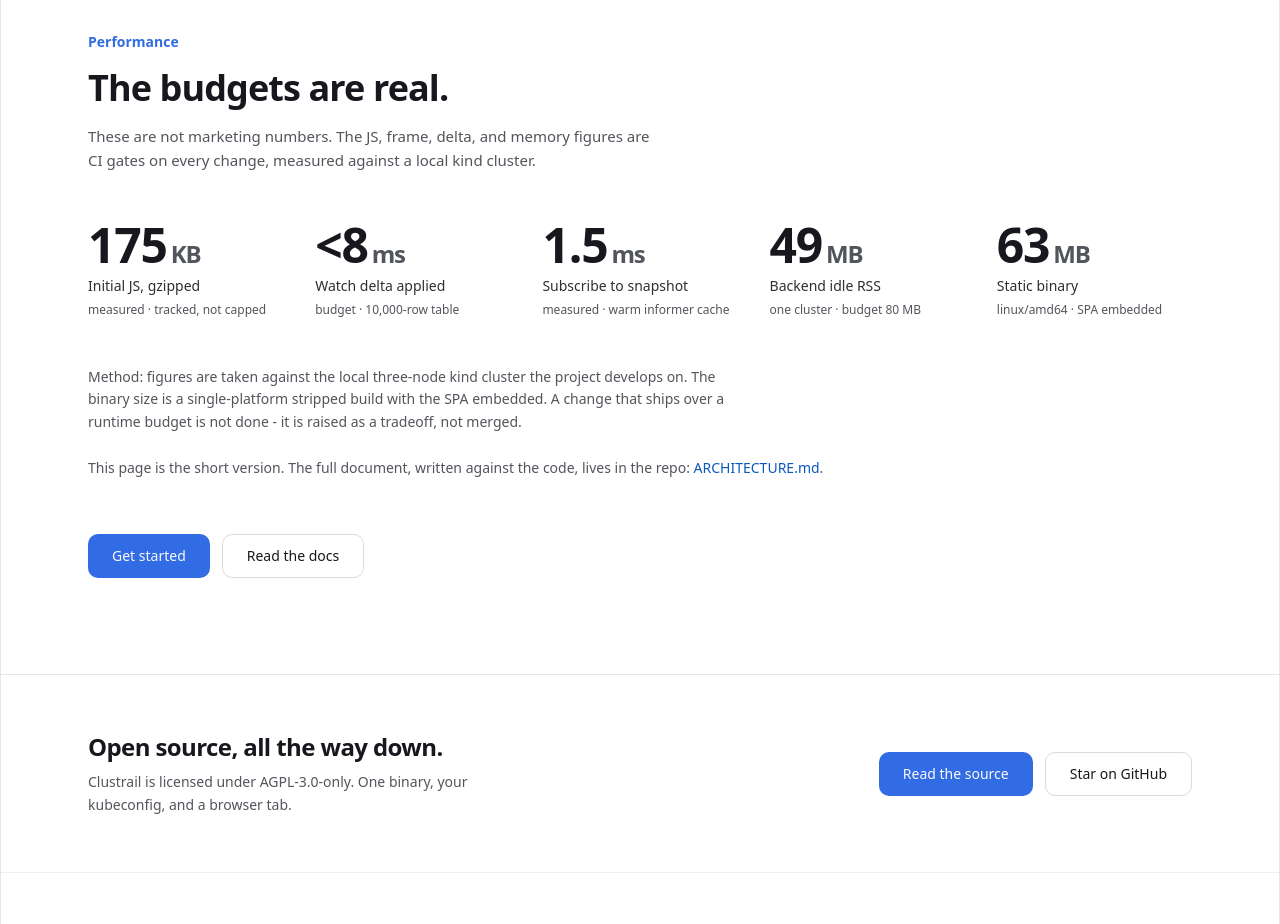
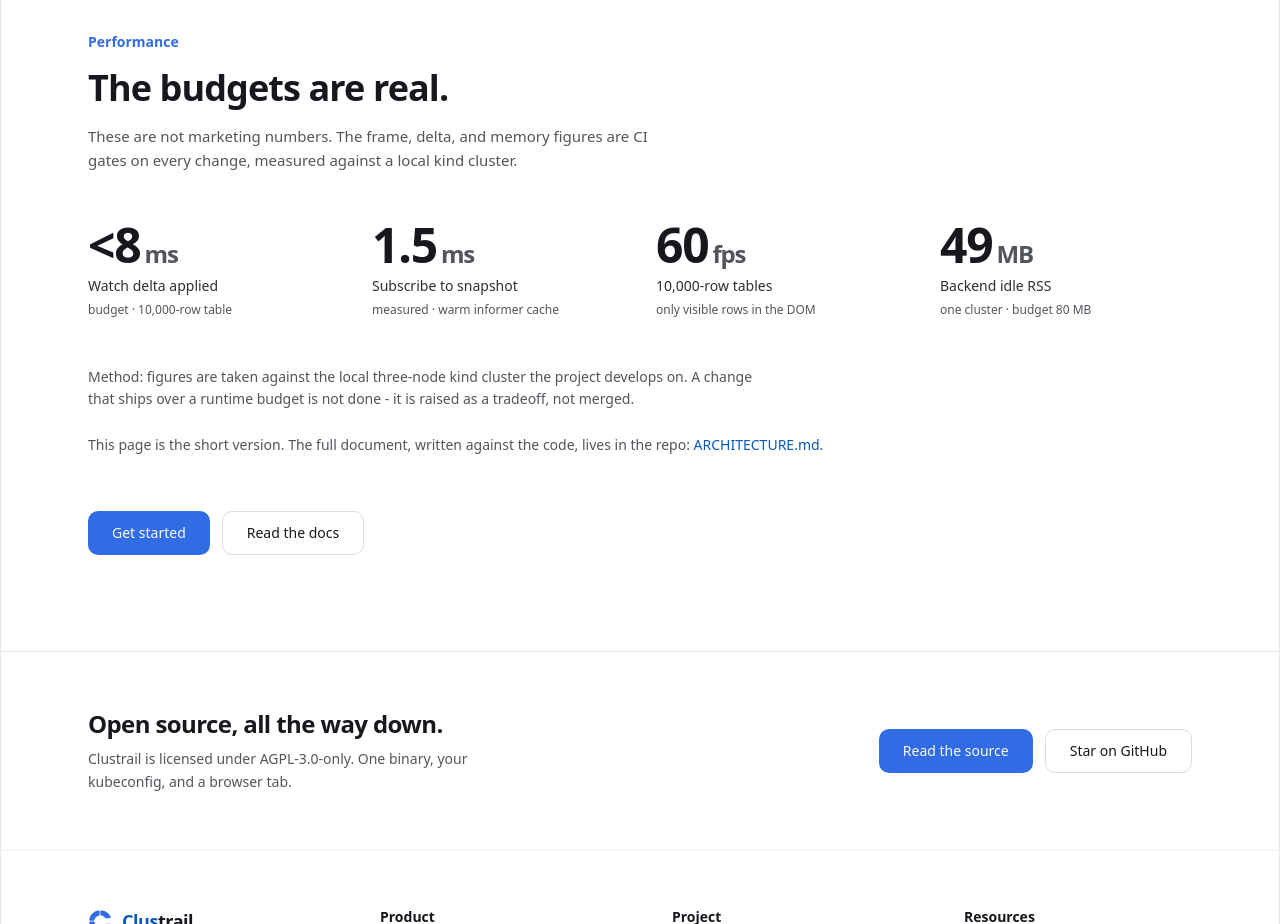
Before and after one commit to clustrail/clustrail.github.io, a Next.js app: page /architecture in a window 1280 px wide. Shown: the part 5100-6024 px from the top of the page. Built offline with nearby package versions, Linux system fonts and the light colour scheme.

Commit message:
Remove bundle and binary size figures from the site

```diff
--- a/app/architecture/page.tsx
+++ b/app/architecture/page.tsx
@@ -107,11 +107,10 @@
   label: string;
   sublabel: string;
 }> = [
-  {value: 175, suffix: 'KB', label: 'Initial JS, gzipped', sublabel: 'measured · tracked, not capped'},
   {value: 8, prefix: '<', suffix: 'ms', label: 'Watch delta applied', sublabel: 'budget · 10,000-row table'},
   {value: 1.5, decimals: 1, suffix: 'ms', label: 'Subscribe to snapshot', sublabel: 'measured · warm informer cache'},
+  {value: 60, suffix: 'fps', label: '10,000-row tables', sublabel: 'only visible rows in the DOM'},
   {value: 49, suffix: 'MB', label: 'Backend idle RSS', sublabel: 'one cluster · budget 80 MB'},
-  {value: 63, suffix: 'MB', label: 'Static binary', sublabel: 'linux/amd64 · SPA embedded'},
 ];
 
 function StepList({
@@ -243,10 +242,10 @@
           <SectionHeader
             kicker="Performance"
             title="The budgets are real."
-            lede="These are not marketing numbers. The JS, frame, delta, and memory figures are CI gates on every change, measured against a local kind cluster."
+            lede="These are not marketing numbers. The frame, delta, and memory figures are CI gates on every change, measured against a local kind cluster."
             align="left"
           />
-          <div className="mt-12 grid grid-cols-2 gap-x-8 gap-y-10 sm:grid-cols-3 lg:grid-cols-5">
+          <div className="mt-12 grid grid-cols-2 gap-x-8 gap-y-10 sm:grid-cols-2 lg:grid-cols-4">
             {RECEIPTS.map((r) => (
               <StatTile
                 key={r.label}
@@ -261,9 +260,8 @@
           </div>
           <p className="mt-12 max-w-2xl text-sm leading-relaxed text-muted-foreground">
             Method: figures are taken against the local three-node kind cluster the project
-            develops on. The binary size is a single-platform stripped build with the SPA embedded.
-            A change that ships over a runtime budget is not done - it is raised as a tradeoff, not
-            merged.
+            develops on. A change that ships over a runtime budget is not done - it is raised as a
+            tradeoff, not merged.
           </p>
 
           <p className="mt-6 text-sm text-muted-foreground">
--- a/components/landing/hero.tsx
+++ b/components/landing/hero.tsx
@@ -72,7 +72,7 @@
         <p
           className="reveal mt-12 text-sm text-muted-foreground"
           style={{'--reveal-delay': '320ms'} as CSSProperties}>
-          175 KB initial JS · 49 MB idle · one 63 MB binary
+          &lt; 8 ms watch deltas · 49 MB idle · one static binary
         </p>
       </div>
     </RevealSection>
--- a/components/landing/metrics-band.tsx
+++ b/components/landing/metrics-band.tsx
@@ -19,11 +19,10 @@
 };
 
 const TILES: Tile[] = [
-  {value: 175, suffix: 'KB', label: 'initial JS, gzipped', sublabel: 'tracked, not capped'},
   {value: 8, prefix: '<', suffix: 'ms', label: 'watch delta to screen', sublabel: '10,000-row table'},
   {value: 1.5, decimals: 1, suffix: 'ms', label: 'subscribe to snapshot', sublabel: 'warm informer cache'},
+  {value: 60, suffix: 'fps', label: '10,000-row tables', sublabel: 'only visible rows in the DOM'},
   {value: 49, suffix: 'MB', label: 'backend idle RSS', sublabel: 'budget 80 MB'},
-  {value: 63, suffix: 'MB', label: 'one static binary', sublabel: 'SPA embedded, no database'},
 ];
 
 export function MetricsBand(): ReactNode {
@@ -33,10 +32,10 @@
         <SectionHeader
           kicker="Performance"
           title="Numbers, not adjectives"
-          lede="Every figure below is measured, not marketed. Runtime budgets are hard acceptance criteria; bundle and binary size are tracked, not capped."
+          lede="Every figure below is measured, not marketed. Runtime budgets are hard acceptance criteria, enforced in CI."
         />
 
-        <div className="mt-14 grid grid-cols-2 gap-x-8 gap-y-10 sm:grid-cols-3 lg:grid-cols-5">
+        <div className="mt-14 grid grid-cols-2 gap-x-8 gap-y-10 sm:grid-cols-2 lg:grid-cols-4">
           {TILES.map((t, i) => (
             <div
               key={t.label}
--- a/components/landing/watch-section.tsx
+++ b/components/landing/watch-section.tsx
@@ -10,9 +10,9 @@
  */
 
 const SPECS: Array<{label: string; budget: string; measured: string}> = [
-  {label: 'Initial JS', budget: 'tracked, not capped', measured: 'measured 175 KB'},
   {label: 'Delta apply', budget: 'budget 8 ms', measured: 'hit'},
   {label: '10k rows', budget: '60 fps', measured: 'only visible rows in the DOM'},
+  {label: 'Snapshot', budget: 'warm cache', measured: 'measured 1.5 ms'},
   {label: 'Idle RSS', budget: 'budget 80 MB', measured: 'measured 49 MB'},
 ];
 
--- a/components/stat-tile.tsx
+++ b/components/stat-tile.tsx
@@ -55,9 +55,9 @@
   prefix?: string;
   /** Unit rendered after the number: "KB", "ms", "MB", "fps". */
   suffix: string;
-  /** What the number is: "initial JS, gzipped". */
+  /** What the number is: "backend idle RSS". */
   label: string;
-  /** The honest condition: "budget 350 KB", "measured, local cluster". */
+  /** The honest condition: "budget 80 MB", "measured, local cluster". */
   sublabel?: string;
   className?: string;
 }): React.ReactNode {
```
Also changed, not shown: 2 other files (tests, documents, lock files or other folders).
